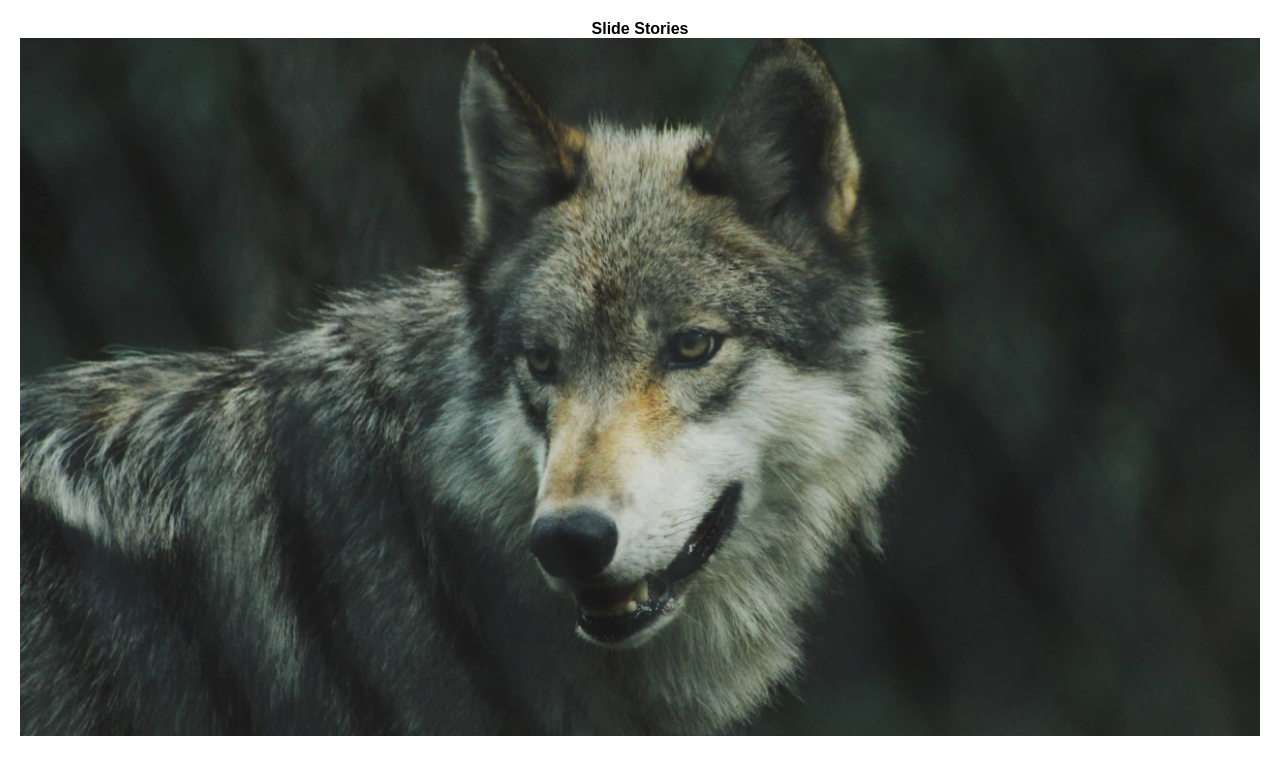
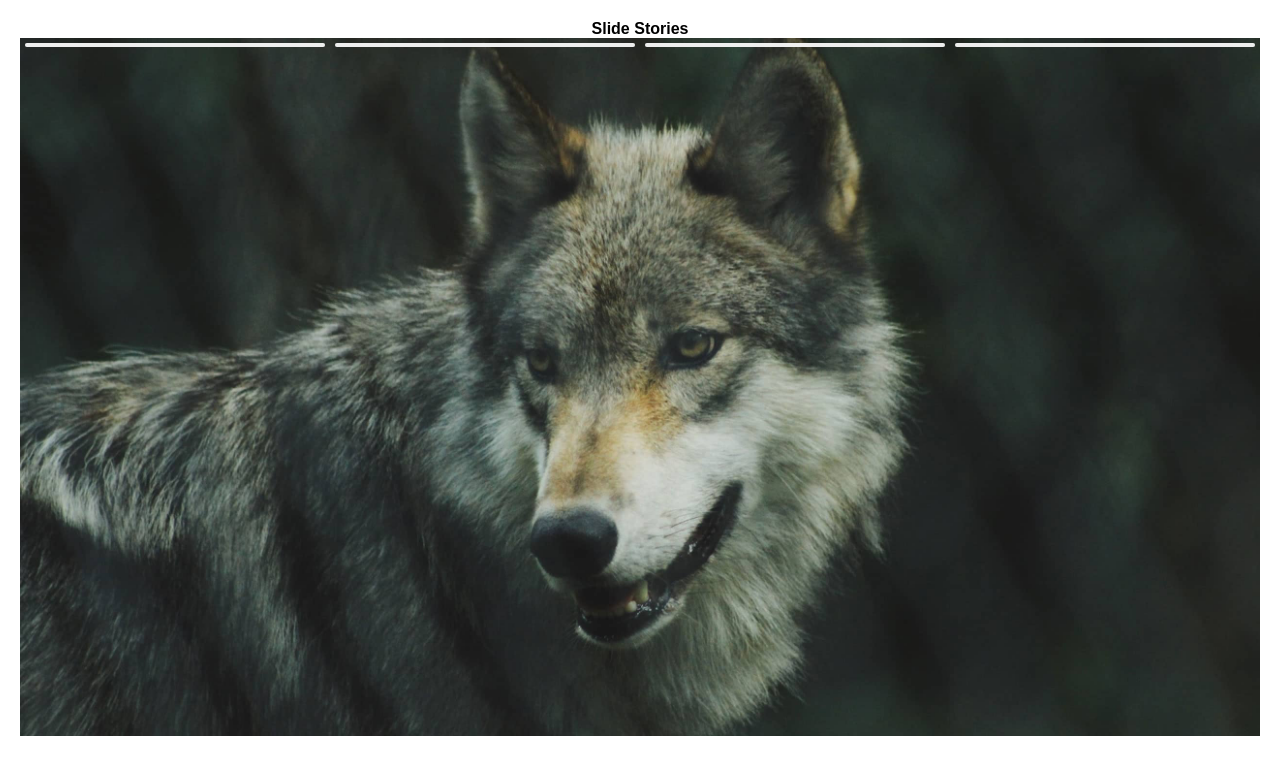
Before and after one commit to lucasleitedosreis/slide-stories, a plain HTML site: page index.html in a window 1280 px wide. Drawn offline with Linux system fonts and the light colour scheme.

Commit message:
feat: Adicionado método addThumbItems, para criação das animações e feita a estilização

```diff
--- a/dist/Slide.js
+++ b/dist/Slide.js
@@ -88,6 +88,16 @@ export default class Slide {
                 this.slide.play();
         }
     }
+    addThumbItems() {
+        const thumbContainer = document.createElement("div");
+        thumbContainer.id = "slide-thumb";
+        for (let i = 0; i < this.slides.length; i++) {
+            thumbContainer.innerHTML += `
+      <span><span class="thumb-item"></span></span>
+      `;
+        }
+        this.controls.appendChild(thumbContainer);
+    }
     addCOntrols() {
         const prevButton = document.createElement("button");
         const nextButton = document.createElement("button");
@@ -102,6 +112,7 @@ export default class Slide {
     }
     init() {
         this.addCOntrols();
+        this.addThumbItems();
         this.show(this.index);
     }
 }
--- a/src/style.css
+++ b/src/style.css
@@ -33,6 +33,7 @@ video {
   display: grid;
 }
 #slide-controls {
+  position: relative;
   display: grid;
   grid-area: 1/1;
   grid-template-columns: 1fr 1fr;
@@ -42,3 +43,31 @@ video {
   appearance: none;
   -webkit-tap-highlight-color: rgba(0, 0, 0);
 }
+#slide-thumb {
+  display: flex;
+  position: absolute;
+  width: 100%;
+  pointer-events: none;
+}
+#slide-thumb > span {
+  flex: 1;
+  display: block;
+  height: 4px;
+  background: rgba(255, 255, 255, 0.2);
+  margin: 5px;
+  border-radius: 4px;
+  overflow: hidden;
+  isolation: isolate;
+}
+#slide-thumb .thumb-item {
+  display: block;
+  height: inherit;
+  background: rgba(255, 255, 255, 0.9);
+  transform: translateX(-100%);
+  animation: thumb 3s forwards linear running;
+}
+@keyframes thumb {
+  to {
+    transform: initial;
+  }
+}
```
Also changed, not shown: 2 other files.
